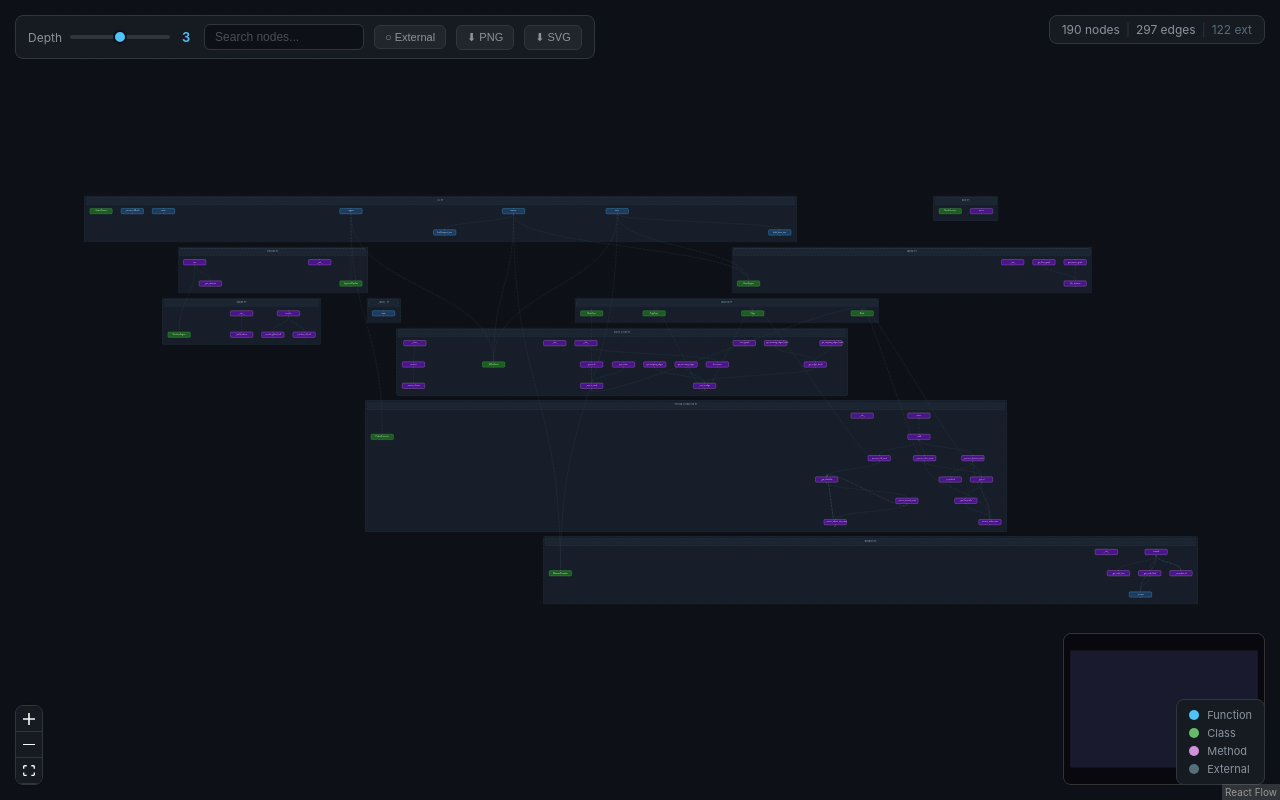
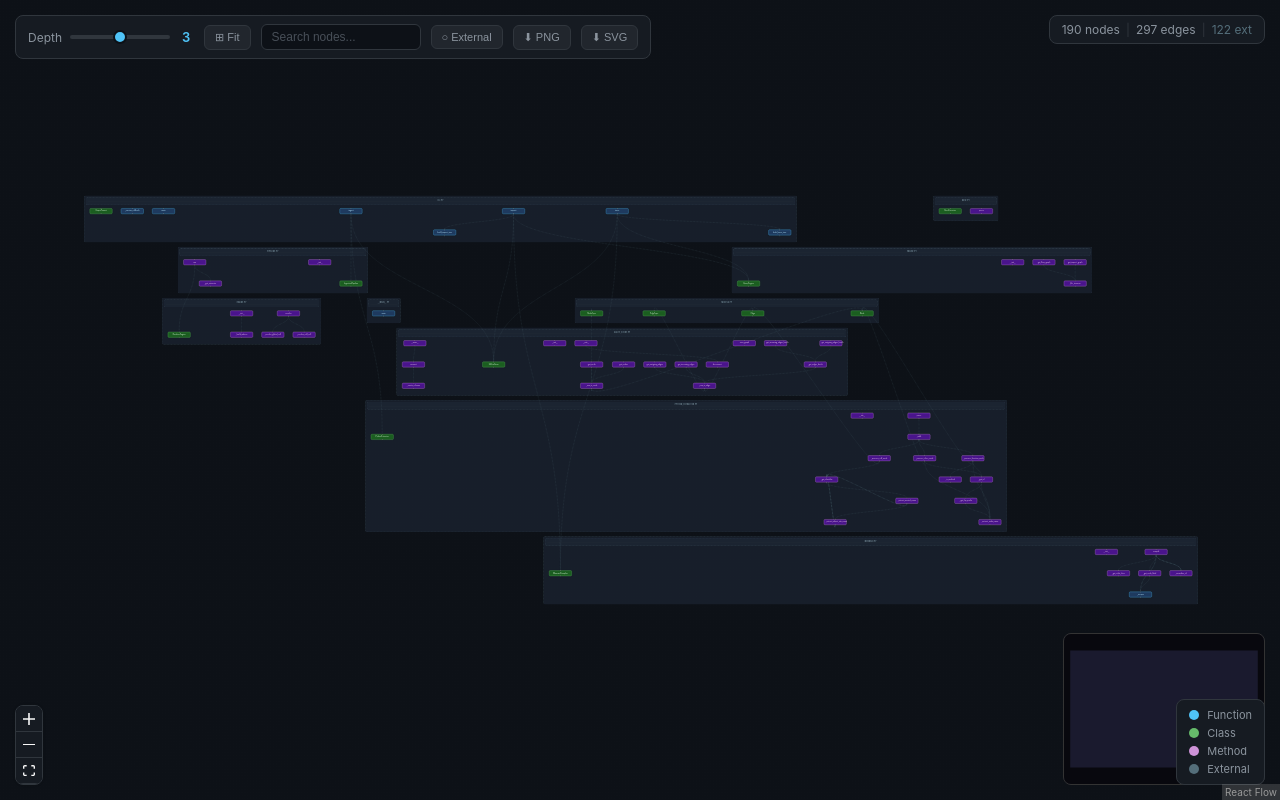
Before and after one commit to zaebee/codegraph-brain, a React (Vite) app: page / in a window 1280 px wide. Built offline with nearby package versions, Linux system fonts and the light colour scheme.

Commit message:
feat: add Zoom to Fit button in control panel

```diff
--- a/src/App.jsx
+++ b/src/App.jsx
@@ -389,10 +389,16 @@ function App() {
         <Panel position="top-left" className="control-panel">
           <div className="panel-row">
             {viewMode === "flow" ? (
+              <>
                 <button className="btn btn-back" onClick={buildFullGraph} aria-label="Back to full graph">
                   ← Back
                 </button>
+                <button className="btn btn-export" onClick={() => fitView({ padding: 0.15 })} aria-label="Zoom to fit">
+                  ⊞ Fit
+                </button>
+              </>
             ) : (
+              <>
                 <div className="depth-control">
                   <span className="depth-label">Depth</span>
                   <input
@@ -409,6 +415,10 @@ function App() {
                   />
                   <span className="depth-value">{depth}</span>
                 </div>
+                <button className="btn btn-export" onClick={() => fitView({ padding: 0.15 })} aria-label="Zoom to fit">
+                  ⊞ Fit
+                </button>
+              </>
             )}
 
             {viewMode === "full" && (
```
Lines whose indentation alone changed are shown as unchanged.
